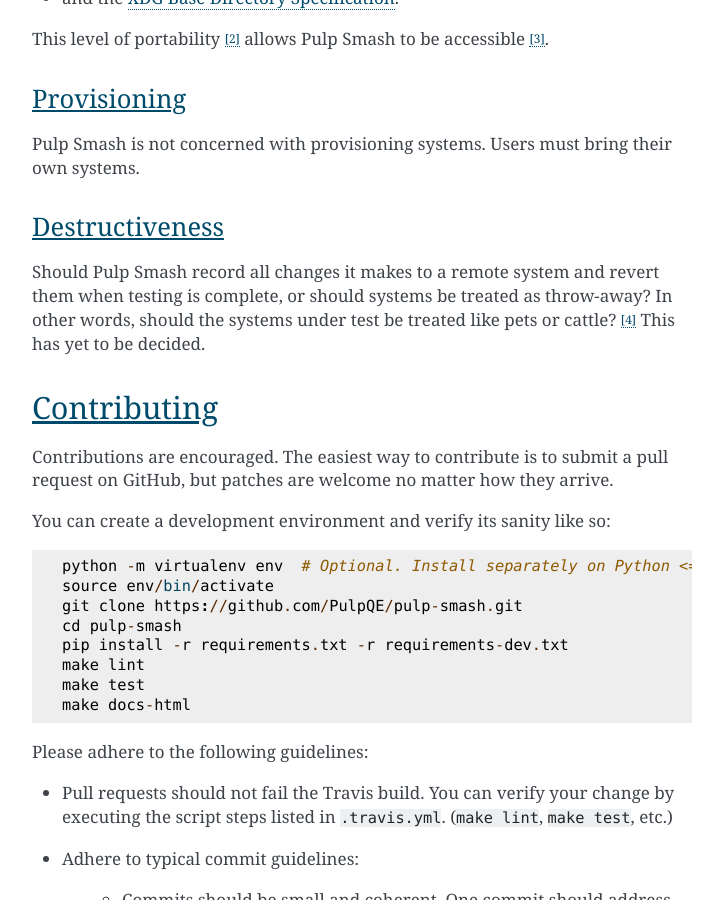
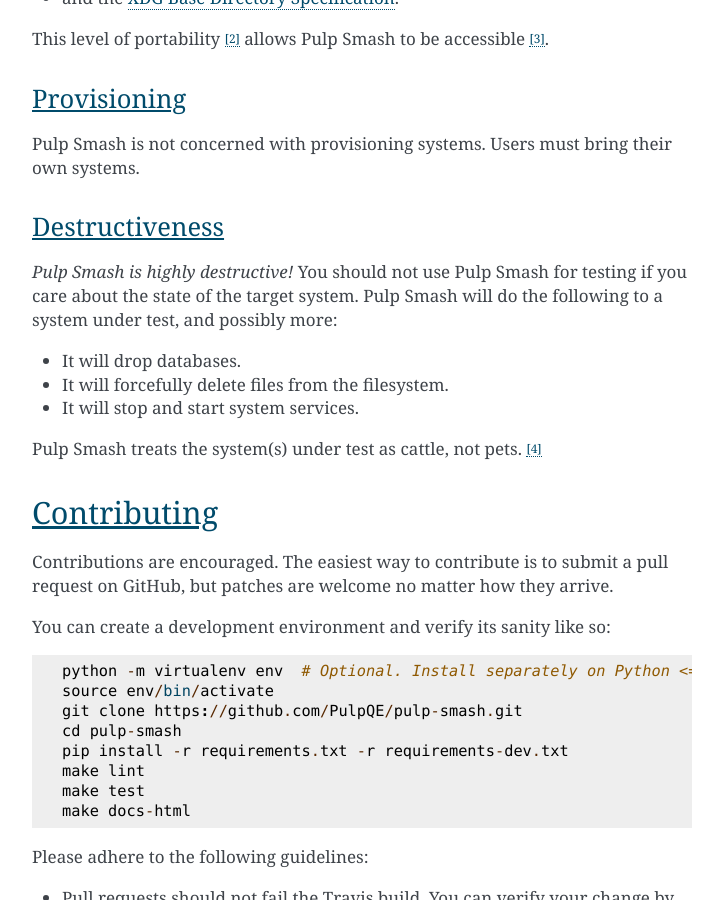
Before and after one commit to pulp/pulp-smash, a Sphinx documentation site: the page built from docs/about.rst, in a window 1280 px wide and 900 px high, scrolled down 793 px. Shown: the whole window, without its empty margins (388-1111 px from the left). Built offline with Sphinx 7.4.7, drawn with Linux system fonts in a browser that asks for light colours.

Commit message:
Explain that Pulp Smash is highly destructive
Fix #5:

> The *Pulp Smash* → *About* → *Scope and Limitations* →
> [*Destructiveness*](http://pulp-smash.readthedocs.org/en/latest/about.html#destructiveness)
> section in the documentation should be expanded. That section currently
> states:
>
> > Should Pulp Smash record all changes it makes to a remote system and revert
> > them when testing is complete, or should systems be treated as throw-away?
> > In other words, should the systems under test be treated like pets or
> > cattle? [3] This has yet to be decided.
>
> It would be good to decide this so that we can adapt tests from the existing
> Pulp Automation test suite with confidence.

As of 7297270084267b4ffe8e9279542b558cc93dbf04, we have clearly decided that
Pulp Smash is a destructive test suite that does terrible things to the systems
it targets.

```diff
--- a/docs/about.rst
+++ b/docs/about.rst
@@ -38,10 +38,15 @@
 Destructiveness
 ~~~~~~~~~~~~~~~
 
-Should Pulp Smash record all changes it makes to a remote system and revert them
-when testing is complete, or should systems be treated as throw-away? In other
-words, should the systems under test be treated like pets or cattle? [4]_ This
-has yet to be decided.
+*Pulp Smash is highly destructive!* You should not use Pulp Smash for testing if
+you care about the state of the target system. Pulp Smash will do the following
+to a system under test, and possibly more:
+
+* It will drop databases.
+* It will forcefully delete files from the filesystem.
+* It will stop and start system services.
+
+Pulp Smash treats the system(s) under test as cattle, not pets. [4]_
 
 Contributing
 ------------
```
